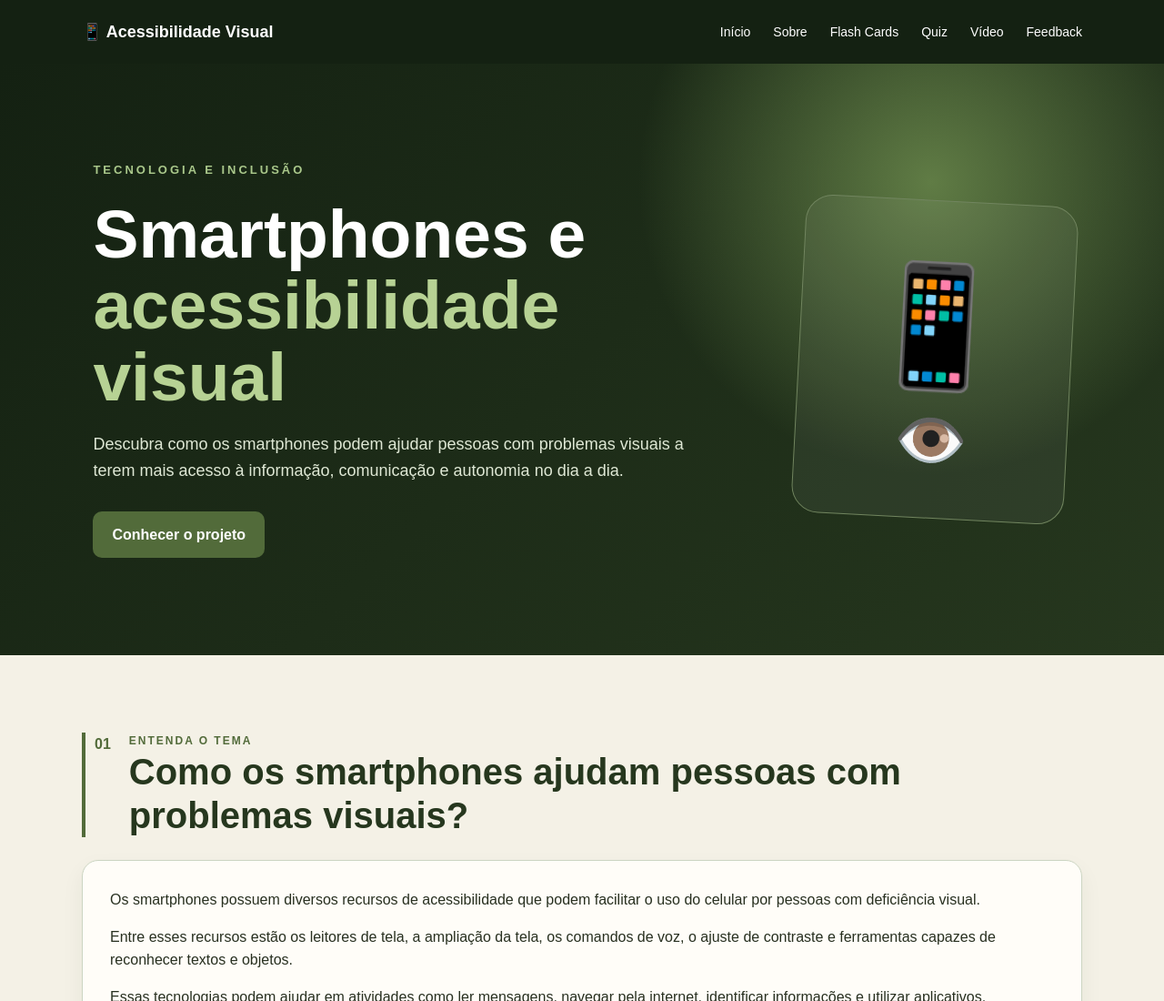
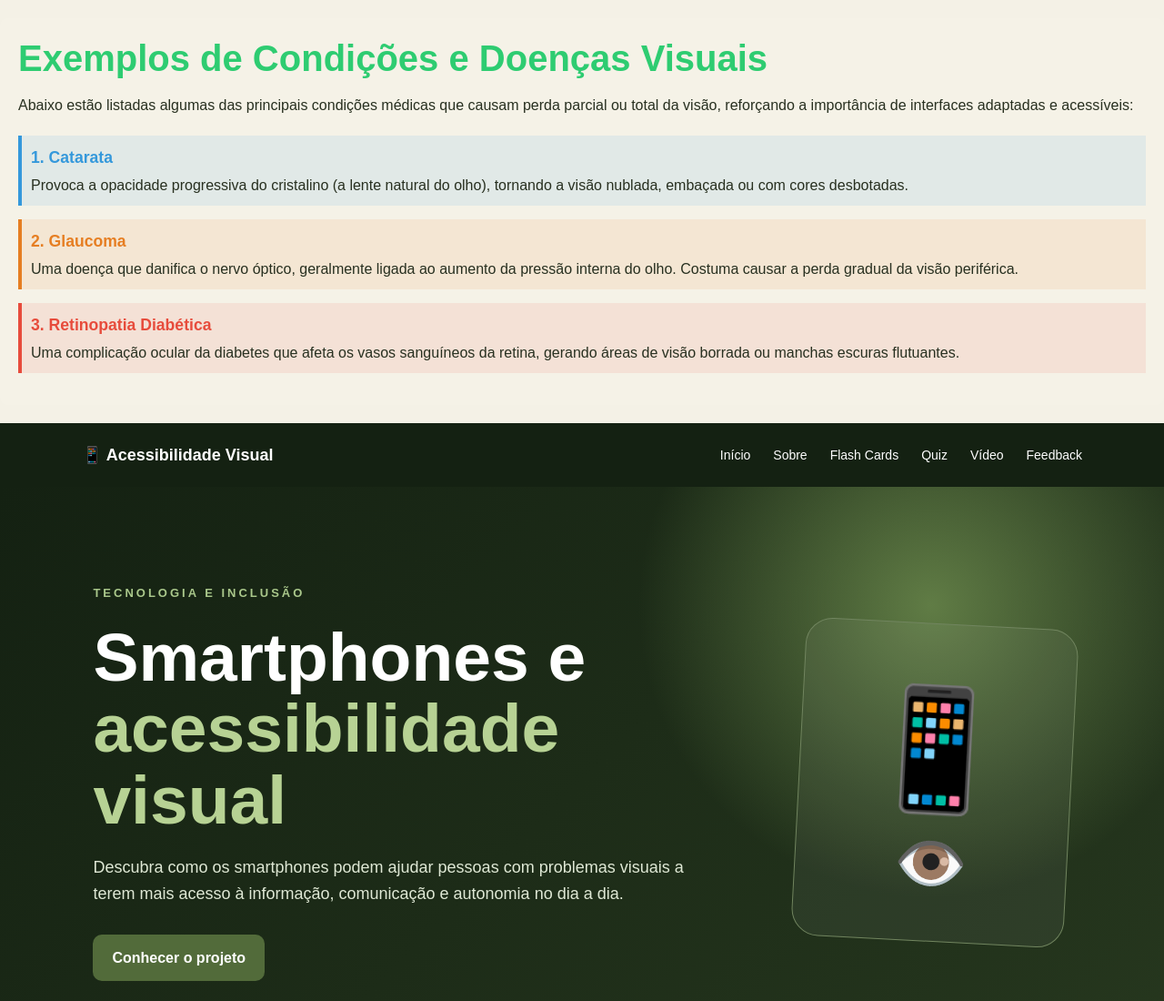
Before and after one commit to anasista-del/Site-acessibilidade-visual, a plain HTML site: page index.html in a window 1280 px wide. Shown: the top 1100 px of the page at 91% size. Drawn offline with Linux system fonts and the light colour scheme.

Commit message:
Add visual conditions section to index.html

```diff
--- a/index.html
+++ b/index.html
@@ -16,6 +16,36 @@
 </head>
 
 <body>
+<!-- =======================================================
+     SEÇÃO: EXEMPLOS DE CONDIÇÕES VISUAIS
+     ======================================================= -->
+<section id="condicoes-visuais" style="padding: 20px; margin: 20px 0; background-color: rgba(255, 255, 255, 0.05); border-radius: 8px;">
+    <h2 style="color: #2ecc71; margin-bottom: 15px;">Exemplos de Condições e Doenças Visuais</h2>
+    <p style="line-height: 1.6; margin-bottom: 20px;">
+        Abaixo estão listadas algumas das principais condições médicas que causam perda parcial ou total da visão, reforçando a importância de interfaces adaptadas e acessíveis:
+    </p>
+
+    <div style="margin-bottom: 15px; padding: 10px; border-left: 4px solid #3498db; background-color: rgba(52, 152, 219, 0.1);">
+        <strong style="color: #3498db; font-size: 1.1em;">1. Catarata</strong>
+        <p style="line-height: 1.5; margin: 5px 0 0 0;">
+            Provoca a opacidade progressiva do cristalino (a lente natural do olho), tornando a visão nublada, embaçada ou com cores desbotadas.
+        </p>
+    </div>
+
+    <div style="margin-bottom: 15px; padding: 10px; border-left: 4px solid #e67e22; background-color: rgba(230, 126, 34, 0.1);">
+        <strong style="color: #e67e22; font-size: 1.1em;">2. Glaucoma</strong>
+        <p style="line-height: 1.5; margin: 5px 0 0 0;">
+            Uma doença que danifica o nervo óptico, geralmente ligada ao aumento da pressão interna do olho. Costuma causar a perda gradual da visão periférica.
+        </p>
+    </div>
+
+    <div style="margin-bottom: 15px; padding: 10px; border-left: 4px solid #e74c3c; background-color: rgba(231, 76, 60, 0.1);">
+        <strong style="color: #e74c3c; font-size: 1.1em;">3. Retinopatia Diabética</strong>
+        <p style="line-height: 1.5; margin: 5px 0 0 0;">
+            Uma complicação ocular da diabetes que afeta os vasos sanguíneos da retina, gerando áreas de visão borrada ou manchas escuras flutuantes.
+        </p>
+    </div>
+</section>
 
     <!-- MENU -->
 
```
